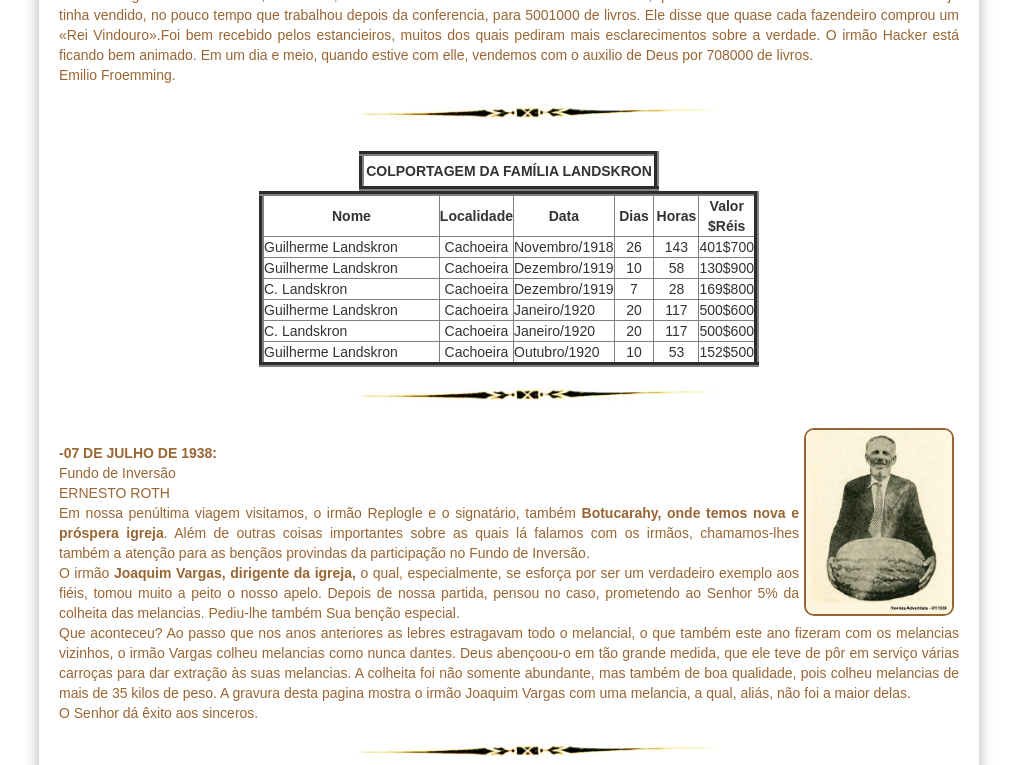
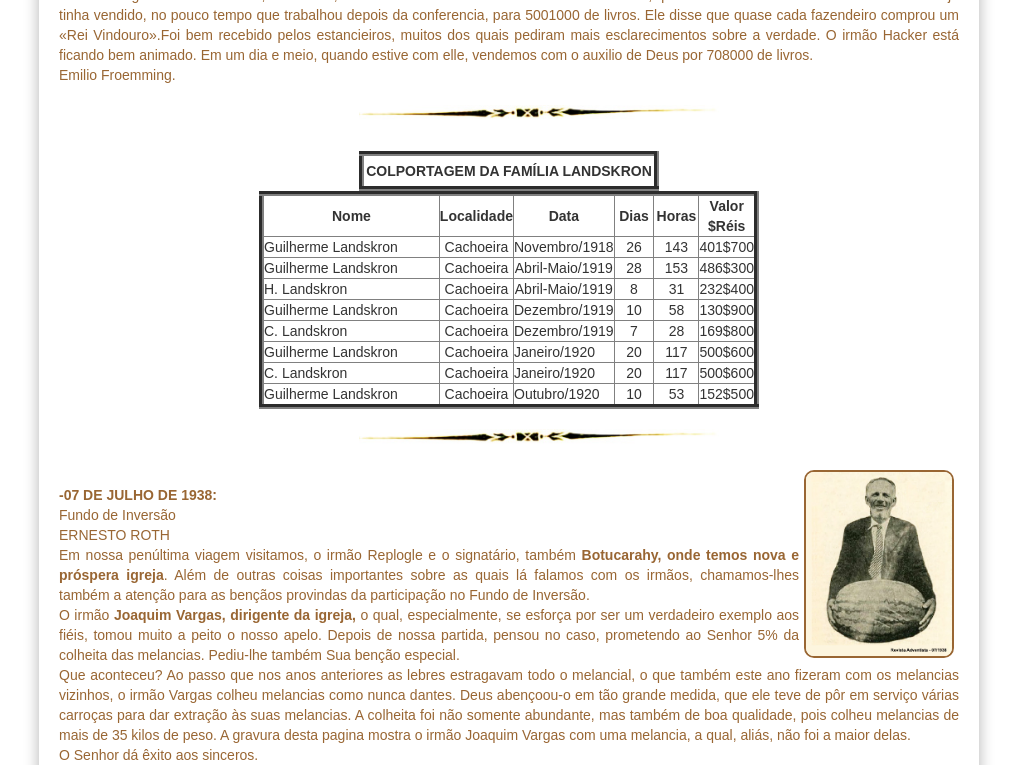
Before and after one commit to claudiovargas1955/claudiovargas1955.github.io, a Jekyll site: the page built from _pages/história-da-iasd-bosque.html, in a window 1280 px wide and 900 px high, scrolled down 1692 px, cut to the strip 0-765 px from the top of the window. Shown: the whole strip, without its empty margins (131-1148 px from the left). Built offline with Jekyll 4.4.1, drawn with Linux system fonts in a browser that asks for light colours; some web fonts are replaced.

Commit message:
Update história-da-iasd-bosque.html

```diff
--- a/_pages/história-da-iasd-bosque.html
+++ b/_pages/história-da-iasd-bosque.html
@@ -189,6 +189,23 @@ Emilio Froemming.<br>
         <tr>
            <td align="left" width="300px">Guilherme Landskron</td>
            <td align="center" width="50px">Cachoeira</td>
+           <td align="center">Abril-Maio/1919</td>
+           <td align="center">28</td>
+           <td align="center">153</td>
+           <td align="center">486$300</td>
+        </tr>
+        <tr>
+           <td align="left" width="300px">H. Landskron</td>
+           <td align="center" width="50px">Cachoeira</td>
+           <td align="center">Abril-Maio/1919</td>
+           <td align="center">8</td>
+           <td align="center">31</td>
+           <td align="center">232$400</td>
+        </tr>
+
+        <tr>
+           <td align="left" width="300px">Guilherme Landskron</td>
+           <td align="center" width="50px">Cachoeira</td>
            <td align="center">Dezembro/1919</td>
            <td align="center">10</td>
            <td align="center">58</td>
```
